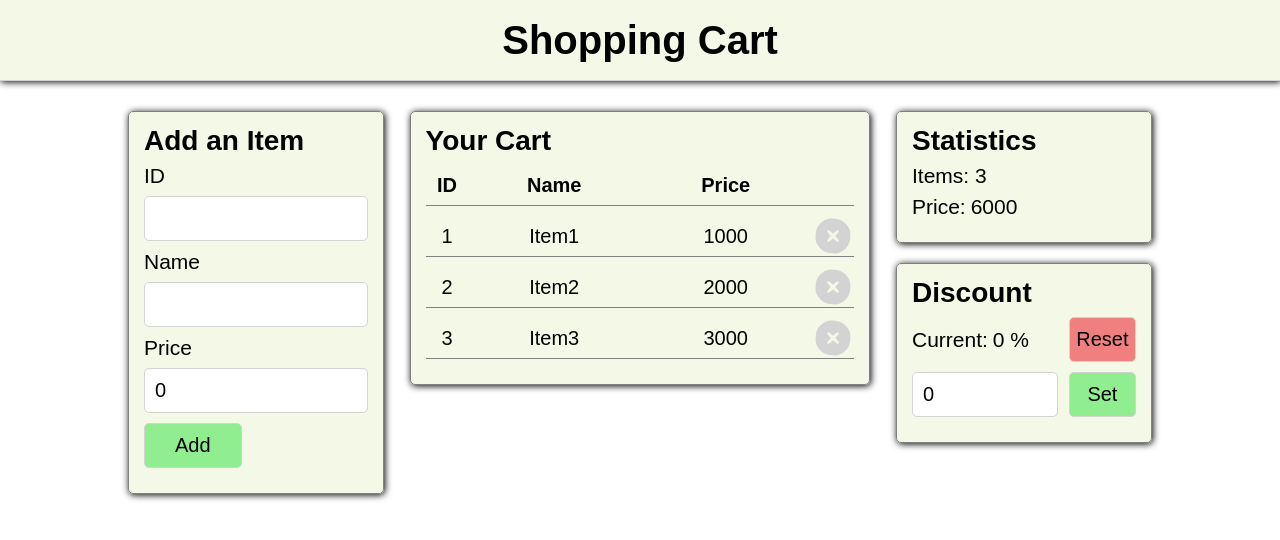
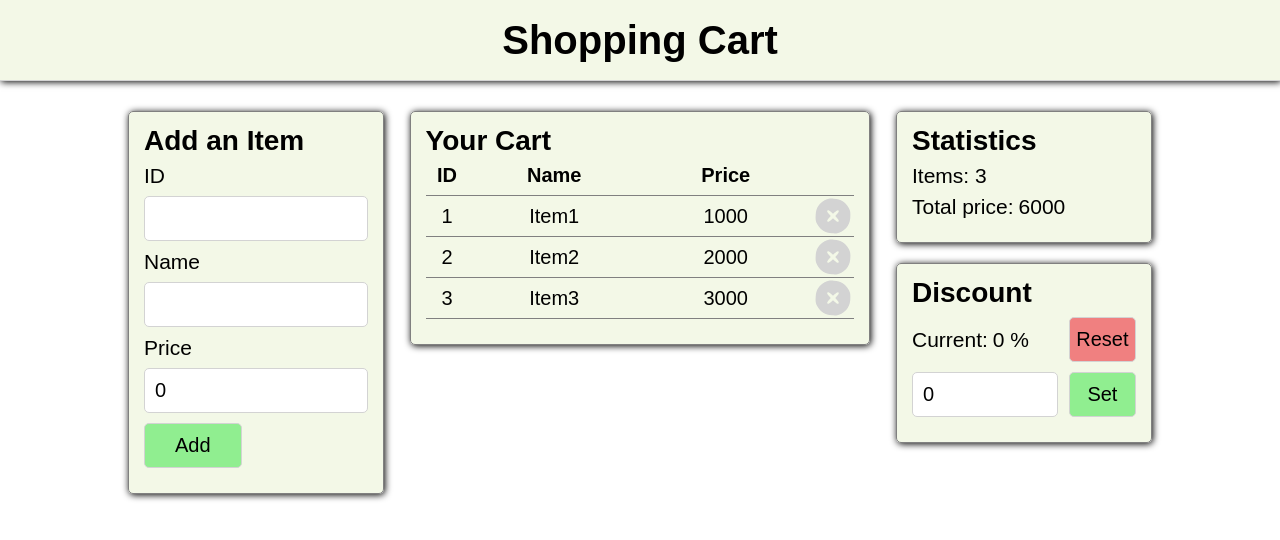
Before and after one commit to alevshinskii/shopping-cart, a React (Create React App) app: page / in a window 1280 px wide. Shown: the top 540 px of the page. Built offline with nearby package versions, Linux system fonts and the light colour scheme.

Commit message:
empty cart and ids

```diff
--- a/src/App.js
+++ b/src/App.js
@@ -8,9 +8,9 @@ function App() {
 
 
   const [items,setItems] = useState([
-    {id:"1",name:"Item1",price:1000},
-    {id:"2",name:"Item2",price:2000},
-    {id:"3",name:"Item3",price:3000}
+    {id:1,name:"Item1",price:1000},
+    {id:2,name:"Item2",price:2000},
+    {id:3,name:"Item3",price:3000}
   ])
 
 
@@ -23,8 +23,8 @@ function App() {
 
   function addItem(item){
     item = {...item,newPrice: (item.price*(100-discount)/100)};
+
     setItems([...items,item]);
-
   }
 
   function removeItem(item){
@@ -34,7 +34,7 @@ function App() {
   return (
     <div className='container'>
       <div className='left-block'>
-        <AddItem add={addItem}/>
+        <AddItem add={addItem} items={items}/>
       </div>
       <div className='center-block'>
         <ListItems items={items} remove={removeItem}/>
--- a/src/components/AddItem.jsx
+++ b/src/components/AddItem.jsx
@@ -1,11 +1,11 @@
 import React, { useState } from "react";
 
-const AddItem = function ({ add }) {
+const AddItem = function ({ add, items }) {
     const [item, setItem] = useState({ id: "", name: "", price: 0 });
 
     function addItem(e) {
         e.preventDefault();
-        if (item.id && item.name && item.price) {
+        if (item.id && item.name && item.price && !items.find(i=> +i.id === +item.id)) {
             add(item);
 
             setItem({ id: "", name: "", price: 0 });
@@ -18,9 +18,10 @@ const AddItem = function ({ add }) {
                 <h3>Add an Item</h3>
                 <label>ID</label>
                 <input
-                    type="text"
+                    type="number"
                     value={item.id}
                     onChange={(e) => setItem({ ...item, id: e.target.value })}
+                    min="1"
                 />
                 <label>Name</label>
                 <input
--- a/src/components/Item.jsx
+++ b/src/components/Item.jsx
@@ -18,7 +18,7 @@ const Item = ({item, remove}) => {
             <div className="item-price">
                 {
                     item.newPrice < item.price ?
-                    <div>
+                    <div style={{display:"flex"}}>
                         <div>
                             <span style={{textDecoration:"line-through", color:"gray", marginRight:"5px"}}>{item.price}</span>
                         </div>
--- a/src/components/ListItems.jsx
+++ b/src/components/ListItems.jsx
@@ -6,7 +6,11 @@ const ListItems = function({items, remove}){
 
 
     return(
+
         <div className="list-block">
+            {
+                items.length>0 ?
+                <div>
                     <h3>Your Cart</h3>
                     <div className="item title">
                         <div className="item-id">
@@ -30,6 +34,14 @@ const ListItems = function({items, remove}){
                         )
                     }
                 </div>
+                :
+                <div>
+                    <h3>Your cart is empty...</h3>
+                </div>
+            }
+
+
+        </div>
     )
 }
 export default ListItems;
--- a/src/components/Stats.jsx
+++ b/src/components/Stats.jsx
@@ -11,7 +11,7 @@ const Stats=({items,discount})=>{
                 <span>{items.length}</span>
             </div>
             <div className="total-price">
-                <span style={{marginRight:"5px"}}>Price: </span>
+                <span style={{marginRight:"5px"}}>Total price: </span>
                 {
                     discount>0 ?
                     <div>
```
Lines whose indentation alone changed are shown as unchanged.
